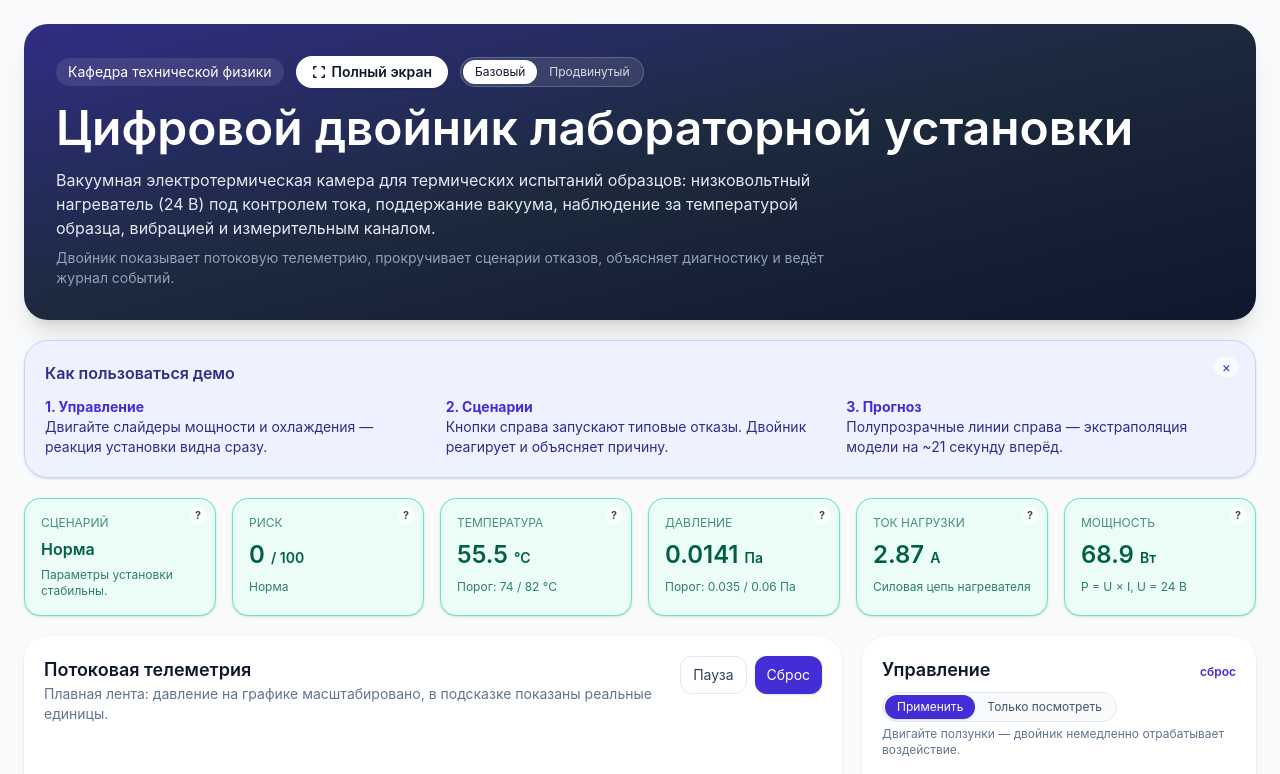
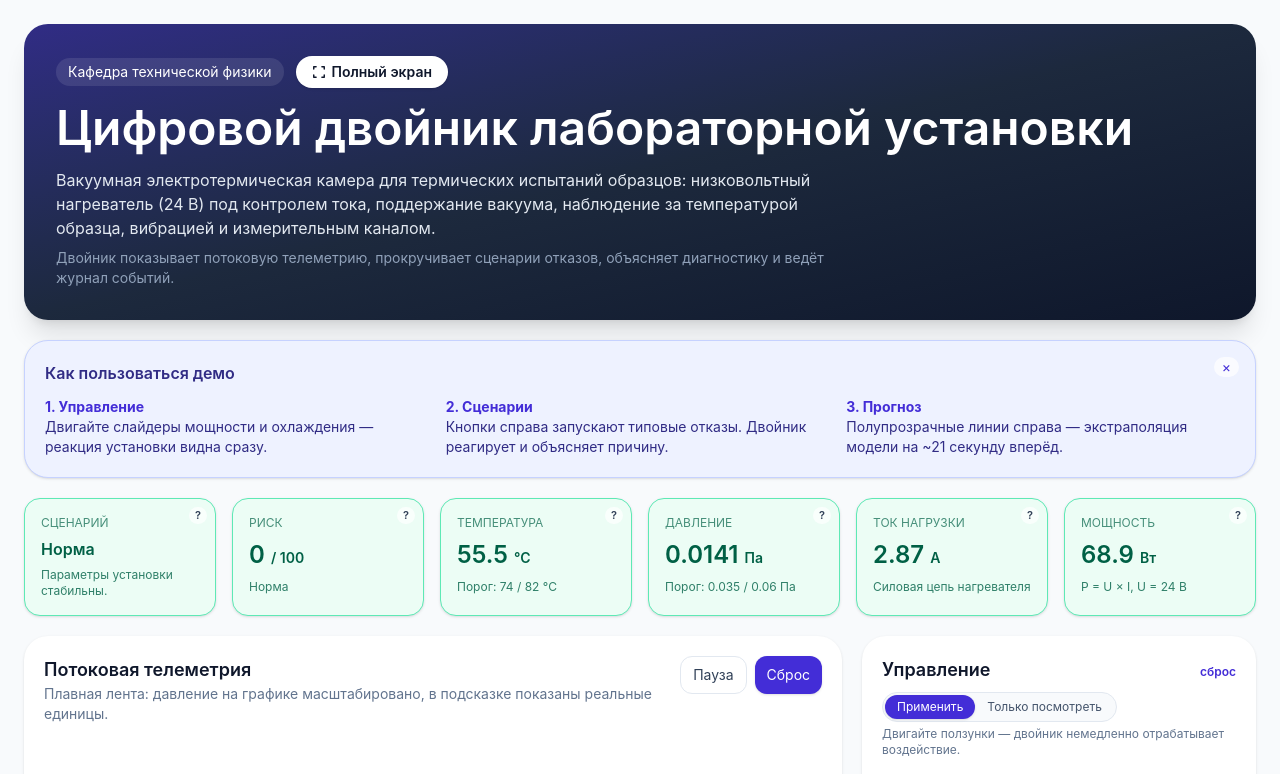
Before and after one commit to fidlow/digital-twin-lab, a React (Vite) app: page / in a window 1280 px wide. Shown: the top 774 px of the page. Built offline with nearby package versions, Linux system fonts and the light colour scheme.

Commit message:
revert: remove difficulty toggle, keep advanced view always

```diff
--- a/src/App.tsx
+++ b/src/App.tsx
@@ -15,8 +15,6 @@ import { ForecastLegend } from "./components/ForecastLegend";
 import { LessonPicker } from "./components/LessonPicker";
 import { LessonRunner } from "./components/LessonRunner";
 import { ExplanationDrawer } from "./components/ExplanationDrawer";
-import { DifficultyProvider, type Difficulty } from "./contexts/DifficultyContext";
-import { DifficultyToggle } from "./components/DifficultyToggle";
 import { useQuiz } from "./hooks/useQuiz";
 import { QuizOverlay } from "./components/QuizOverlay";
 import { QUIZZES } from "./lessons/quizzes";
@@ -26,7 +24,6 @@ import { PresenterProvider } from "./contexts/PresenterContext";
 export default function FTIDigitalTwinPrototype() {
   const [kiosk, setKiosk] = useState(false);
   const [showOnboarding, setShowOnboarding] = useState(true);
-  const [difficulty, setDifficulty] = useState<Difficulty>("basic");
 
   const sim = useSimulation({
     kiosk,
@@ -109,7 +106,6 @@ export default function FTIDigitalTwinPrototype() {
   }
 
   return (
-    <DifficultyProvider value={difficulty}>
     <PresenterProvider value={kiosk}>
       <div
           className="min-h-screen bg-slate-50 p-4 text-slate-900 sm:p-6"
@@ -132,7 +128,6 @@ export default function FTIDigitalTwinPrototype() {
               </svg>
               {kiosk ? "Выйти из полноэкранного режима" : "Полный экран"}
             </button>
-            <DifficultyToggle value={difficulty} onChange={setDifficulty} />
           </div>
           <h1 className="text-3xl font-semibold sm:text-5xl">Цифровой двойник лабораторной установки</h1>
           <p className="mt-4 max-w-3xl text-slate-200">
@@ -179,7 +174,6 @@ export default function FTIDigitalTwinPrototype() {
               <ForecastLegend showWhatIf={previewMode} />
             </div>
 
-            {difficulty === "advanced" && (
             <div className="mt-4 rounded-2xl border border-slate-200 bg-slate-50 p-4">
               <div className="mb-3 flex items-baseline justify-between gap-3">
                 <h3 className="text-sm font-semibold text-slate-900">Расчёт параметров</h3>
@@ -197,7 +191,6 @@ export default function FTIDigitalTwinPrototype() {
                 ))}
               </div>
             </div>
-            )}
           </div>
 
           <ControlsPanel
@@ -293,6 +286,5 @@ export default function FTIDigitalTwinPrototype() {
         </div>
       </div>
     </PresenterProvider>
-    </DifficultyProvider>
   );
 }
--- a/src/components/DifficultyToggle.tsx
+++ /dev/null
@@ -1,28 +0,0 @@
-// src/components/DifficultyToggle.tsx
-import type { Difficulty } from "../contexts/DifficultyContext";
-
-interface DifficultyToggleProps {
-  value: Difficulty;
-  onChange: (next: Difficulty) => void;
-}
-
-export function DifficultyToggle({ value, onChange }: DifficultyToggleProps) {
-  return (
-    <div className="inline-flex rounded-full border border-white/20 bg-white/10 p-0.5 text-xs">
-      <button
-        type="button"
-        onClick={() => onChange("basic")}
-        className={`rounded-full px-3 py-1 transition ${value === "basic" ? "bg-white text-slate-900" : "text-white/80 hover:text-white"}`}
-      >
-        Базовый
-      </button>
-      <button
-        type="button"
-        onClick={() => onChange("advanced")}
-        className={`rounded-full px-3 py-1 transition ${value === "advanced" ? "bg-white text-slate-900" : "text-white/80 hover:text-white"}`}
-      >
-        Продвинутый
-      </button>
-    </div>
-  );
-}
--- a/src/components/EvidenceBar.tsx
+++ b/src/components/EvidenceBar.tsx
@@ -1,6 +1,5 @@
 // src/components/EvidenceBar.tsx
 import { evidenceWeights, type EvidenceResult } from "../models/digitalTwin";
-import { useDifficulty } from "../contexts/DifficultyContext";
 
 interface EvidenceBarProps {
   ev: EvidenceResult;
@@ -13,7 +12,6 @@ const TONE_FILL: Record<string, string> = {
 };
 
 export function EvidenceBar({ ev }: EvidenceBarProps) {
-  const difficulty = useDifficulty();
   const weights = evidenceWeights(ev);
 
   if (weights.length === 0) {
@@ -42,7 +40,6 @@ export function EvidenceBar({ ev }: EvidenceBarProps) {
           />
         ))}
       </div>
-      {difficulty === "advanced" && (
       <ul className="mt-2 flex flex-wrap gap-x-3 gap-y-1 text-[11px] text-slate-600">
         {weights.map((w) => (
           <li key={w.key} className="inline-flex items-center gap-1.5">
@@ -51,7 +48,6 @@ export function EvidenceBar({ ev }: EvidenceBarProps) {
           </li>
         ))}
       </ul>
-      )}
       <p className="mt-2 text-xs text-slate-700">
         <b>Главная причина:</b> {top.label} ({top.percent}%).
       </p>
--- a/src/contexts/DifficultyContext.tsx
+++ /dev/null
@@ -1,14 +0,0 @@
-// src/contexts/DifficultyContext.tsx
-import { createContext, useContext, type ReactNode } from "react";
-
-export type Difficulty = "basic" | "advanced";
-
-const DifficultyContext = createContext<Difficulty>("basic");
-
-export function DifficultyProvider({ value, children }: { value: Difficulty; children: ReactNode }) {
-  return <DifficultyContext.Provider value={value}>{children}</DifficultyContext.Provider>;
-}
-
-export function useDifficulty(): Difficulty {
-  return useContext(DifficultyContext);
-}
```
Lines whose indentation alone changed are shown as unchanged.
